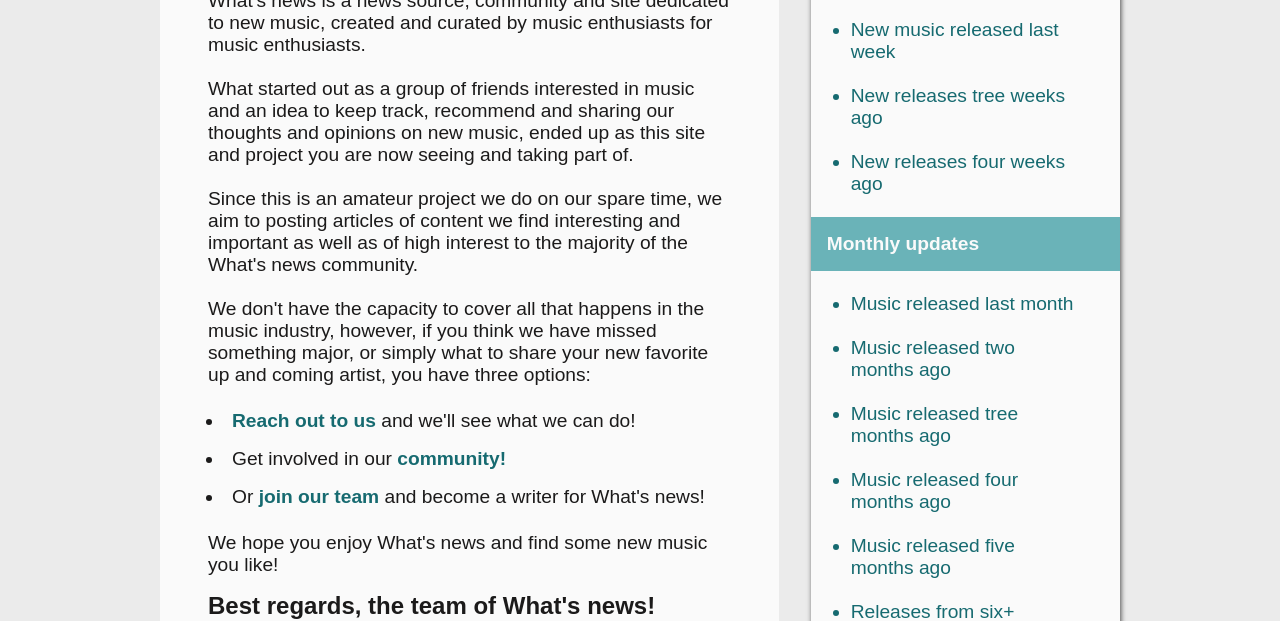
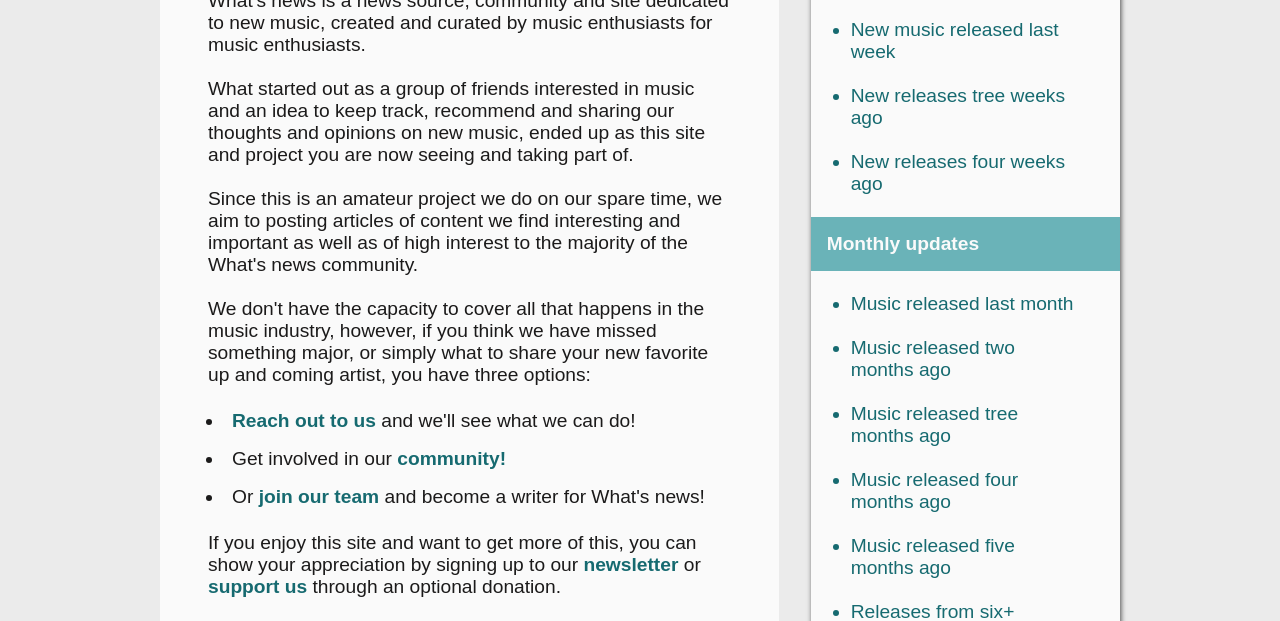
Before and after one commit to linnclaesson/Whats-news, a plain HTML site: page index3.html in a window 1280 px wide. Shown: the part 331-952 px from the top of the page. Drawn offline with Linux system fonts and the light colour scheme.

Commit message:
added more links and text in about

```diff
--- a/index3.html
+++ b/index3.html
@@ -85,6 +85,11 @@
                             </li>
                         </ul>
                         <p>
+                            If you enjoy this site and want to get more of this,
+                            you can show your appreciation by signing up to our
+                            <a href="">newsletter</a> or
+                            <a href="">support us</a> through an optional
+                            donation. <br /><br />
                             We hope you enjoy What's news and find some new
                             music you like!
                         </p>
```
